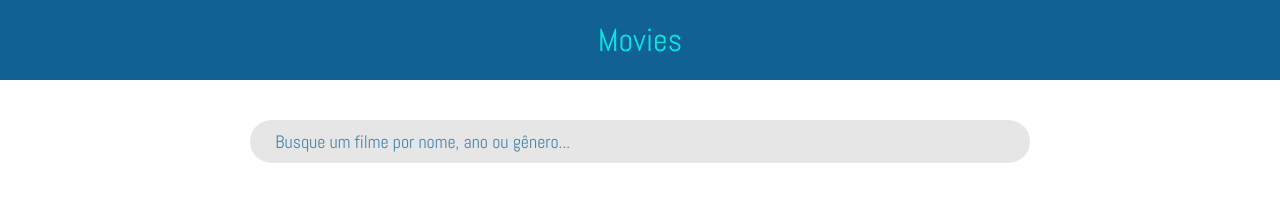
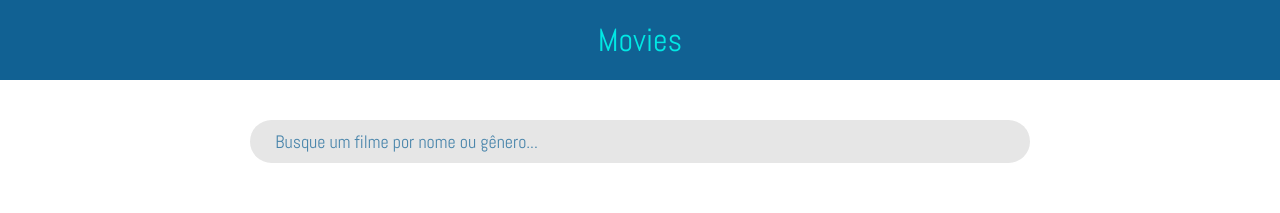
Before and after one commit to caiookb/the-movie-db-frontend, a React (Create React App) app: page /#/ in a window 1280 px wide. Shown: the top 213 px of the page. Built offline with nearby package versions, Linux system fonts and the light colour scheme; the HTML template or start-up script is replaced by a standard one.

Commit message:
deploy(App): Last fixes and deploy :)

```diff
--- a/public/index.html
+++ b/public/index.html
@@ -27,7 +27,7 @@
       work correctly both with client-side routing and a non-root public URL.
       Learn how to configure a non-root public URL by running `npm run build`.
     -->
-    <title>React App</title>
+    <title>The Movie DB</title>
   </head>
   <body>
     <noscript>You need to enable JavaScript to run this app.</noscript>
--- a/src/views/Main/Main.js
+++ b/src/views/Main/Main.js
@@ -43,7 +43,7 @@ const Main = (props) => {
       <Header title={"Movies"} />
 
       <TextInput
-        placeholder={"Busque um filme por nome, ano ou gênero..."}
+        placeholder={"Busque um filme por nome ou gênero..."}
         onChange={(e) => {
           setFetching(true);
           handleChange(e.target.value);
```
